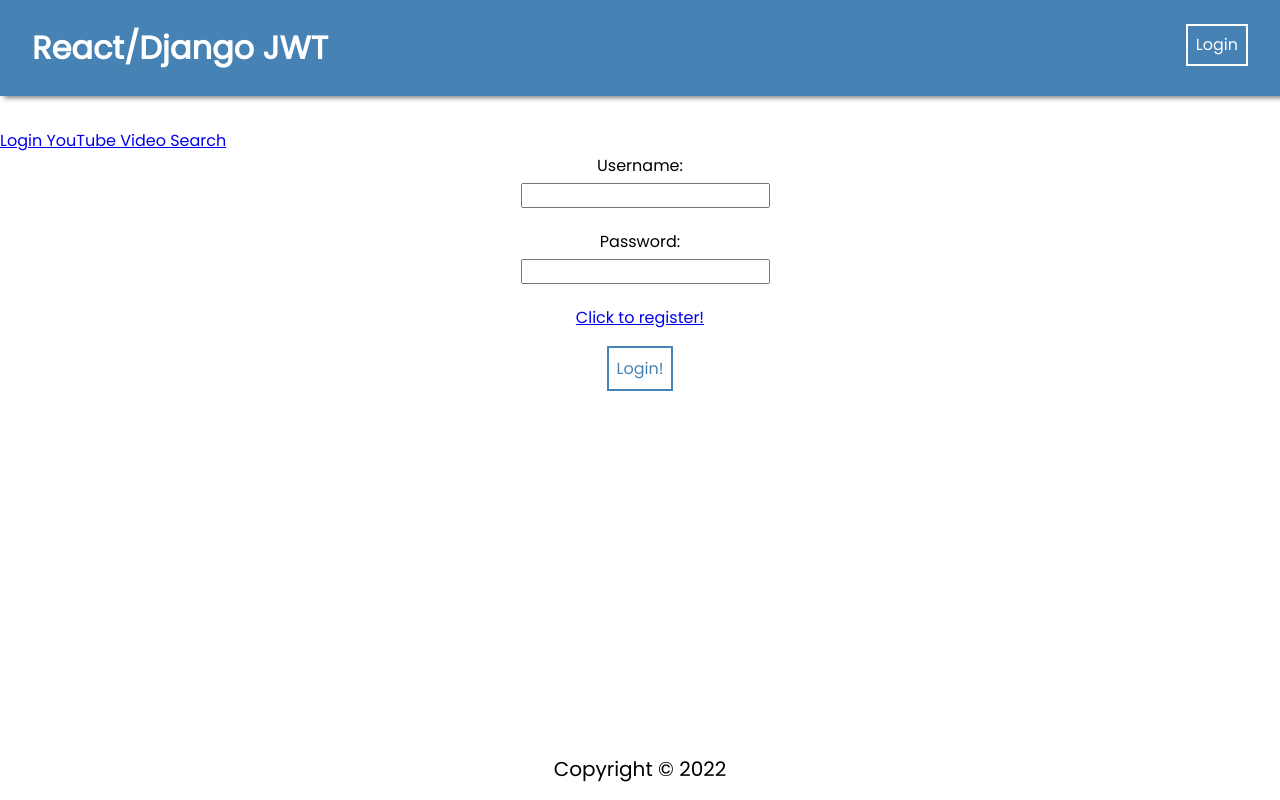
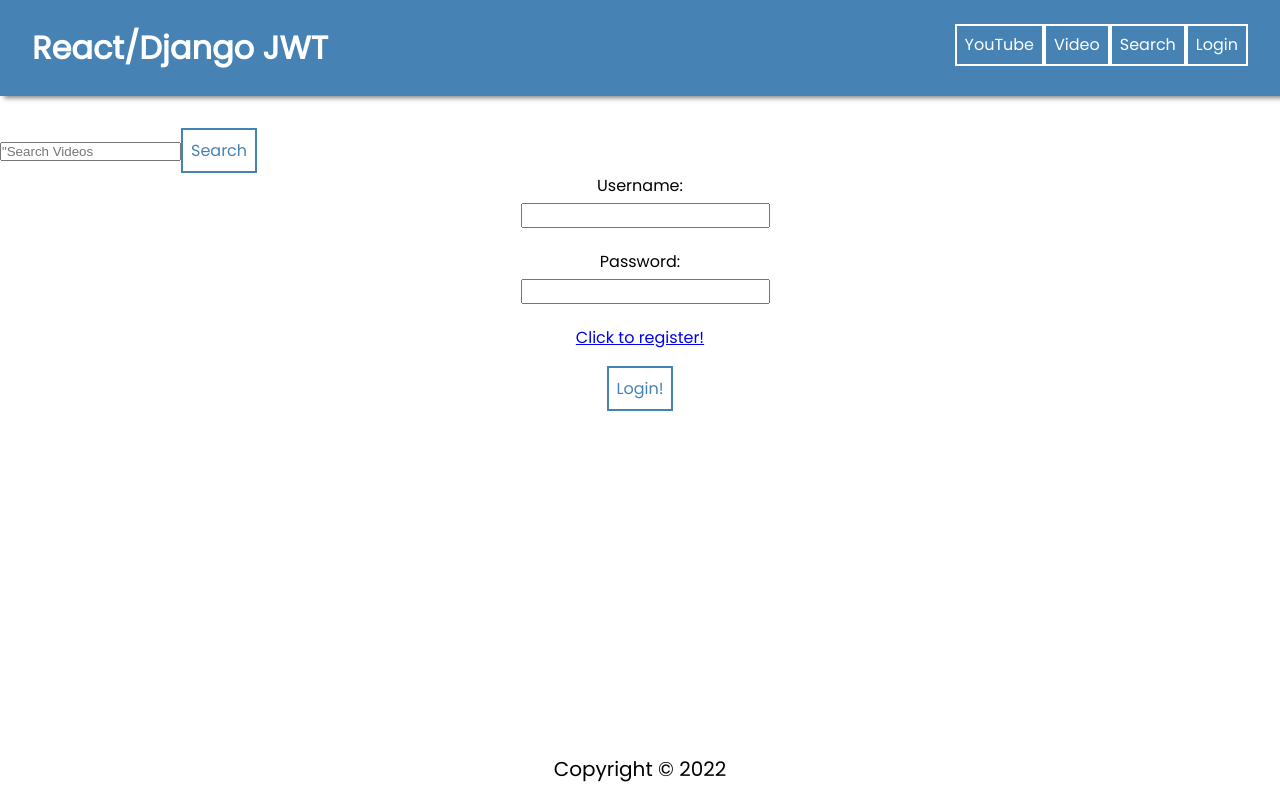
Before and after one commit to HREngCode/ReactDjangoTest, a React (Create React App) app in the folder frontend/: page /login in a window 1280 px wide. Built offline with nearby package versions, Linux system fonts and the light colour scheme; no server answers.

Commit message:
Added Searchbar Jsx Per User Stories + Added Searchbar Callout To App.js.

```diff
--- a/frontend/src/App.js
+++ b/frontend/src/App.js
@@ -13,6 +13,7 @@ import SearchResultsPage from "./pages/SearchResultsPage/SearchResultsPage";
 // Component Imports
 import Navbar from "./components/NavBar/NavBar";
 import Footer from "./components/Footer/Footer";
+import SearchBar from './components/SearchBar/SearchBar';
 
 // Util Imports
 import PrivateRoute from "./utils/PrivateRoute";
@@ -21,10 +22,11 @@ import { useEffect, useState } from "react";
 function App() {
 
   const [users, setUsers] = useState([])
+  const [videos, setVideos] = useState([]);
 
   useEffect(() => {
     fetchUsers();
-  }, [] );
+  }, []); //used when comoponent is first mounted
 
   const fetchUsers = async () => {
     try {
@@ -35,14 +37,14 @@ function App() {
     } catch (error) {
       console.log(error.message)
     }
+
   }
   return (
     <div>
       <Navbar />
-      <Link to="/login"> Login </Link>
-      <Link to="/"> YouTube </Link>
-      <Link to="/video"> Video </Link>
-      <Link to="/search"> Search </Link>
+      <div>
+        <SearchBar videos={videos} setVideos={setVideos}/>
+      </div>
       <Routes>
       <Route
           path="/"
@@ -51,6 +53,9 @@ function App() {
               <YouTubePage />
               {users && users.map(user => {
                 return<li key={user.id}>{user.name}</li>
+              })}
+              {videos && videos.map(video => {
+              return<li key={video.id}>{video.name}</li>
               })}
             </PrivateRoute>
           }
--- a/frontend/src/components/NavBar/NavBar.jsx
+++ b/frontend/src/components/NavBar/NavBar.jsx
@@ -16,11 +16,14 @@ const Navbar = () => {
           </Link>
         </li>
         <li>
+          <button onClick={() => navigate("/")}>YouTube</button>
+          <button onClick={() => navigate("/video")}>Video</button>
+          <button onClick={() => navigate("/search")}>Search</button>
           {user ? (
             <button onClick={logoutUser}>Logout</button>
-          ) : (
-            <button onClick={() => navigate("/login")}>Login</button>
-          )}
+          ) :
+            (<button onClick={() => navigate("/login")}>Login</button>)
+          }
         </li>
       </ul>
     </div>
--- /dev/null
+++ b/frontend/src/components/SearchBar/SearchBar.jsx
@@ -0,0 +1,24 @@
+import axios from 'axios';
+import React, { useState } from 'react';
+
+const SearchBar = (props) => {
+
+const [searchTerm, setSearchTerm] = useState('');
+
+
+function searchVideos(event){
+    event.preventDefault();
+
+    props.setVideos()
+}
+    return (
+        <form onSubmit={searchVideos}>
+            <input placeholder='"Search Videos' type="text" value={searchTerm} onChange={(event) => setSearchTerm(event.target.value)}/>
+            <button type='submit' >Search</button>
+        </form>
+     );
+
+
+}
+
+export default SearchBar;
--- a/frontend/src/pages/YouTubePage/YouTubePage.js
+++ b/frontend/src/pages/YouTubePage/YouTubePage.js
@@ -31,8 +31,7 @@ const YouTubePage = () => {
     return (
       <div className="container">
         <h1>Home Page for {user.username}!</h1>
-        <Link to="/searchresults">Search Videos</Link>
-
+        <Link to="/search">Search Videos</Link>
         {videos &&
           videos.map((video) => (
             <p key={video.id}>
```
